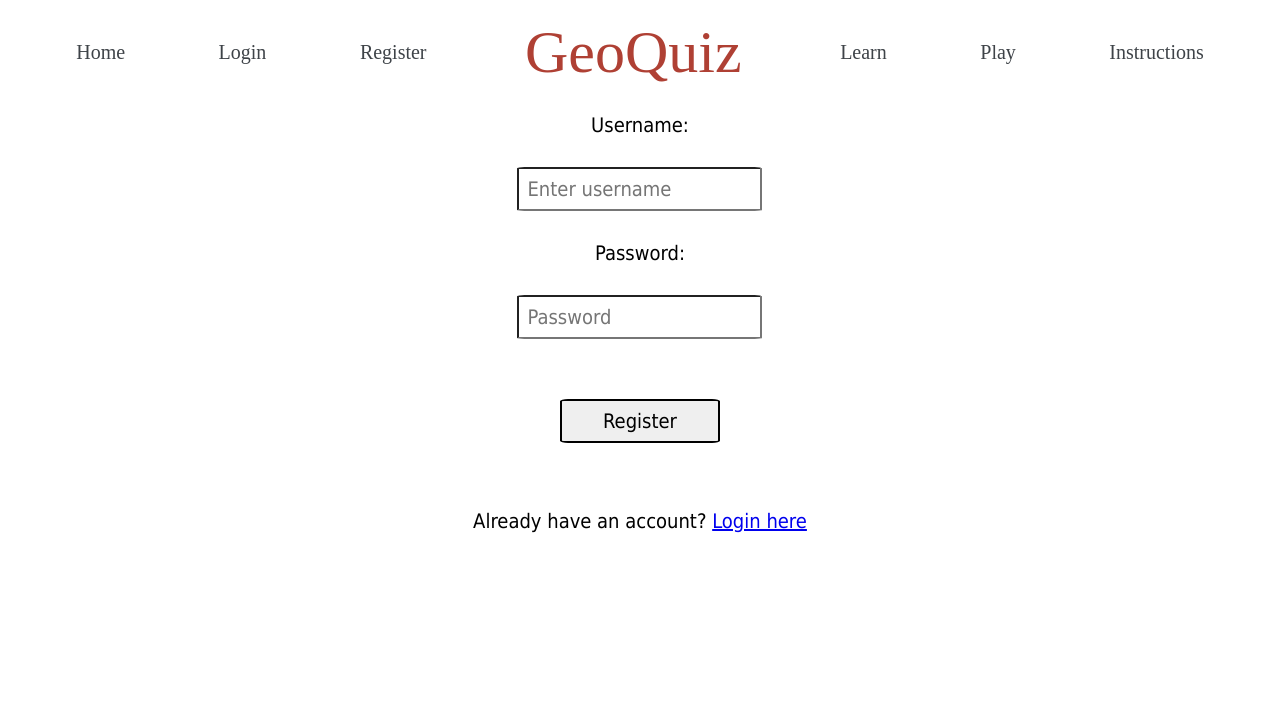
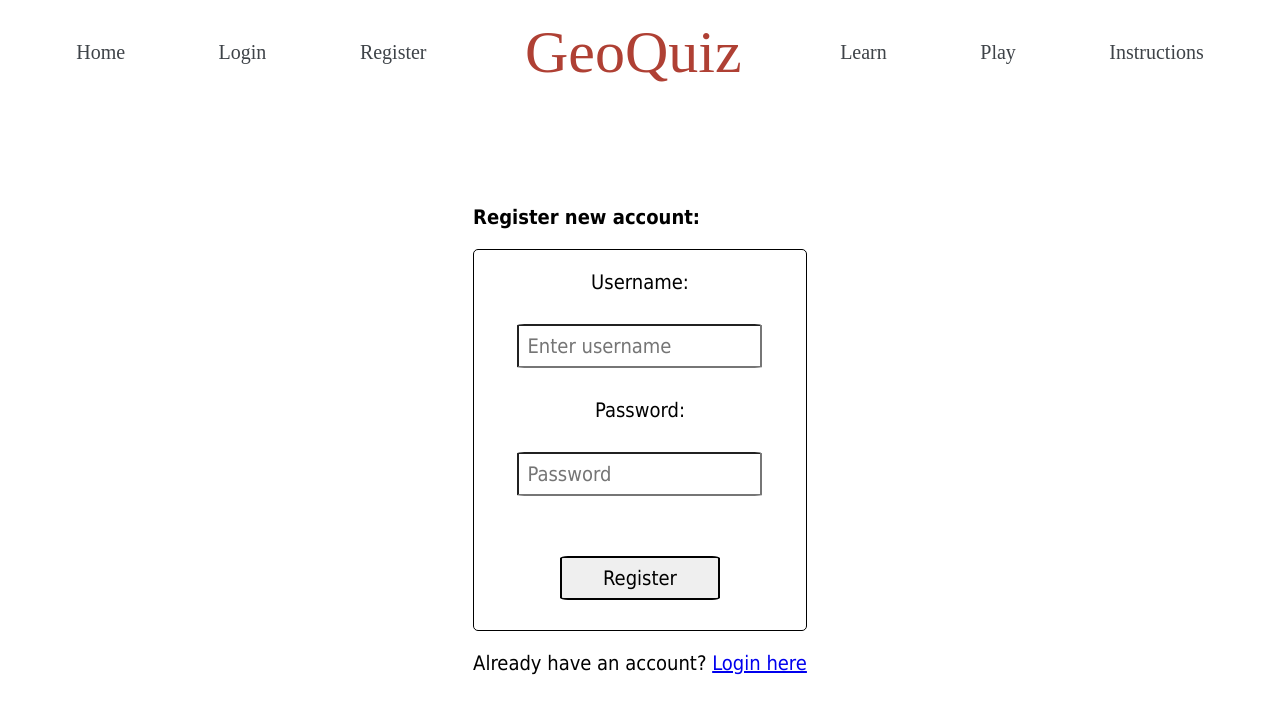
Before and after one commit to matt-hutcheson/GeoQuiz, a Vue app in the folder client/: page /register in a window 1280 px wide. Shown: the top 714 px of the page. Built offline with nearby package versions, Linux system fonts and the light colour scheme; no server answers; a web font is replaced by a local one.

Commit message:
minor changes to register page including title and form border

```diff
--- a/client/src/components/Register/registerUserForm.vue
+++ b/client/src/components/Register/registerUserForm.vue
@@ -1,8 +1,8 @@
 <template>
     <section>
+        <h3>Register new account:</h3>
         <form v-on:submit.prevent='handleSubmit' id="register-form">
-            <title>Create new user</title>
-            <label for='username'>Username: </label>
+            <label id="label-username" for='username'>Username: </label>
             <input v-model='userName' name='username' id='username' type='text' placeholder='Enter username' required>
             <label for="password">Password: </label>
             <input v-model='password' name='password' id='password' type='password' placeholder="Password" required>
@@ -90,7 +90,8 @@ section {
     font-size: 1.1em;
     display: flex;
     flex-flow: column nowrap;
-    height: 60%;
+    margin-block-start: 4em;
+    /* height: 60%; */
 }
 
 #register-form {
@@ -99,6 +100,8 @@ section {
     justify-content: center;
     align-items: center;
     flex-grow: 1;
+    border: solid 1px black;
+    border-radius: 5px;
 }
 
 input {
@@ -120,4 +123,8 @@ input {
     color: white;
 }
 
+#label-username {
+    padding-top: 1em;
+}
+
 </style>
```
